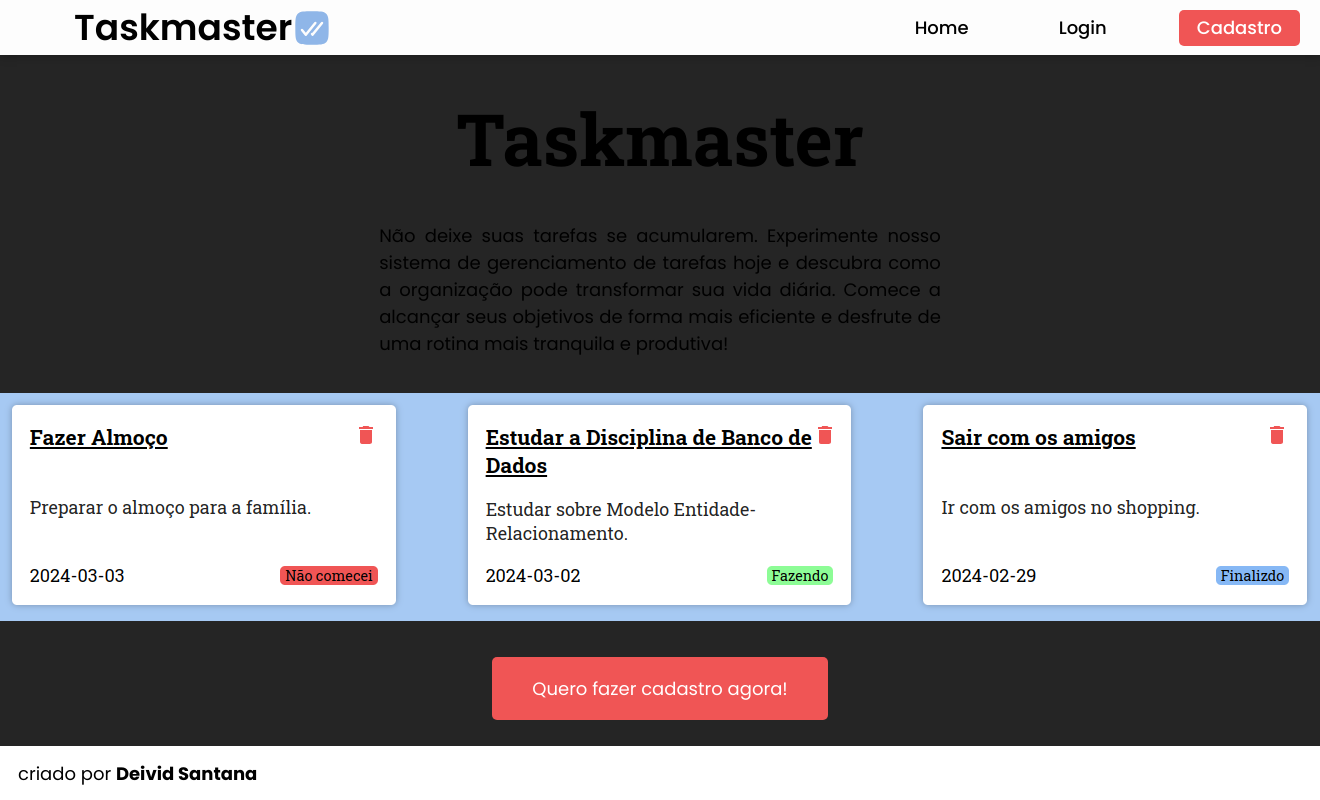
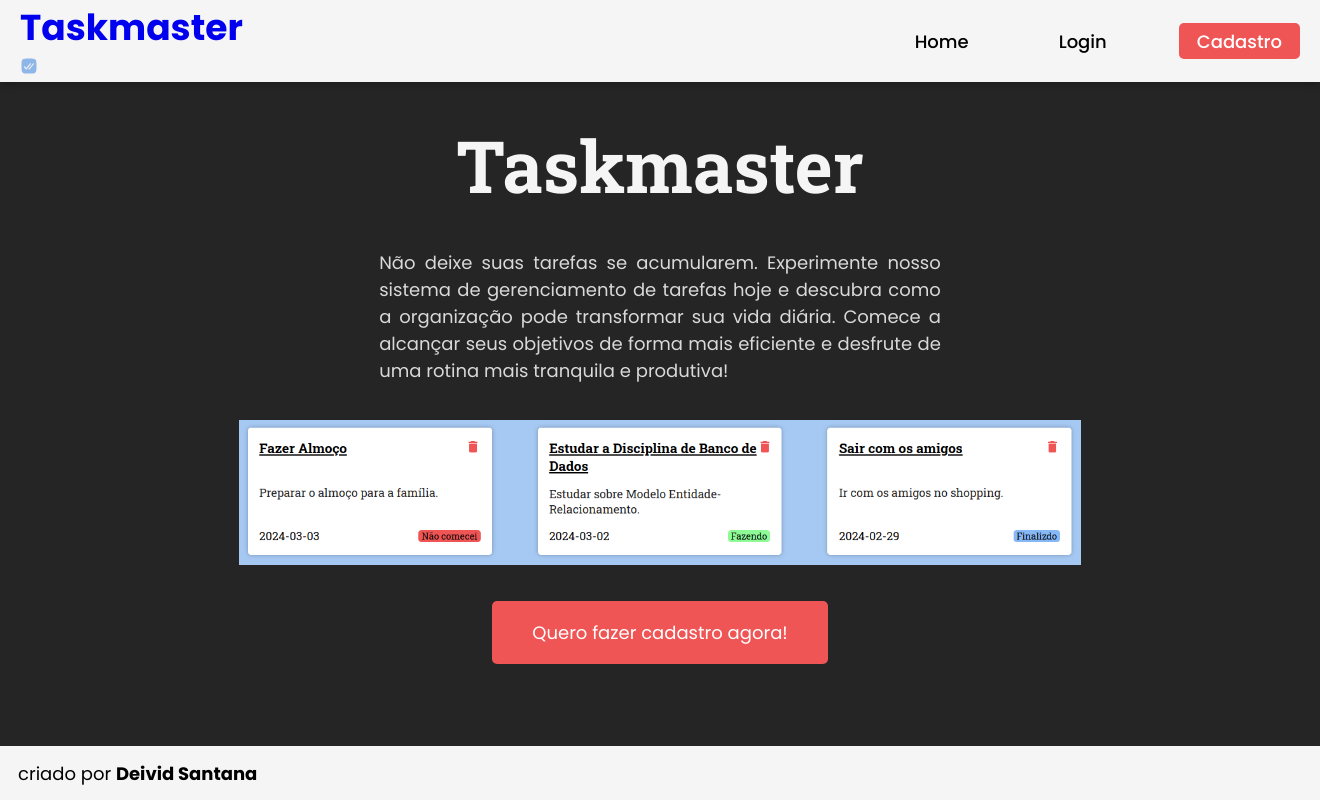
Before and after one commit to DeividSouSan/Taskmaster, a Flask app: page / in a window 1320 px wide. Run offline with Flask 3, Linux system fonts and the light colour scheme; parts of the project's set-up code (start-up, migrations or seed data) failed here and were passed over; some libraries are stand-ins or nearby versions.

Commit message:
chore: styling

```diff
--- a/src/static/css/base.css
+++ b/src/static/css/base.css
@@ -5,10 +5,16 @@
 }
 
 :root {
+    /* Index */
     --page-background: #252525;
-    --subtle-text: #AFAFAF;
-    --container: #FDFDFD;
-    --error-text: rgb(240, 85, 85);
+    --title: #f5f5f5;
+    --text: #d9d9d9;
+
+
+    /* Logo */
+    --logo-text: #252525;
+    /* Header, Footer, Menu */
+    --container-background: #f5f5f5;
 
     /* Account Floating Menu */
     --action-hover: #AFAFAF;
@@ -59,11 +65,24 @@
 }
 
 header {
-    .logo {
+    display: flex;
+    flex-direction: row;
+    align-items: center;
+    justify-content: space-between;
+
+    background-color: var(--container-background);
+    box-shadow: 0px 0px 10px rgba(0, 0, 0, 0.363);
+    padding: 0px 20px;
+
+    a {
+        text-decoration: none;
+    }
+
+    .logo-partial {
         display: flex;
         align-items: center;
 
-        color: black;
+        color: var(--logo-text);
         text-decoration: none;
 
         user-select: none;
@@ -117,7 +136,7 @@
     bottom: 0;
     left: 0;
 
-    background-color: white;
+    background-color: var(--container-background);
 
     width: 100%;
     height: 3rem;
--- a/src/static/css/board.css
+++ b/src/static/css/board.css
@@ -17,7 +17,7 @@
     margin: 1rem 0;
     width: 80%;
 
-    background-color: var(--container);
+    background-color: var(--container-background);
 
     padding: 0.5rem 1rem;
     border-radius: 5px;
--- a/src/static/css/forms.css
+++ b/src/static/css/forms.css
@@ -27,7 +27,7 @@
     width: 30%;
 
     margin: auto;
-    background-color: var(--container);
+    background-color: var(--container-background);
 
     padding: 1rem;
     box-shadow: 0 0 5px rgba(0, 0, 0, 0.27);
--- a/src/static/css/index.css
+++ b/src/static/css/index.css
@@ -7,7 +7,6 @@
 
     font-family: "Roboto slab", sans-serif;
 }
-
 
 .container {
     display: flex;
@@ -21,14 +20,18 @@
     h1 {
         font-size: 4rem;
         text-align: center;
-        color: var(--pseudo-white)
+        color: var(--title)
     }
 
     p {
+        text-align: justify;
         font-family: "Poppins", sans-serif;
 
-        text-align: justify;
-        color: var(--dark-gray);
+        color: var(--text);
+    }
+
+    img {
+        width: 150%;
     }
 
     .register-button {
--- a/src/static/css/pages-navigation.css
+++ b/src/static/css/pages-navigation.css
@@ -1,40 +1,3 @@
-header {
-    display: flex;
-    flex-direction: row;
-    align-items: center;
-    justify-content: space-between;
-
-    background-color: var(--container);
-    box-shadow: 0px 0px 10px rgba(0, 0, 0, 0.363);
-    padding: 0px 20px;
-
-    .logo {
-        a {
-            display: flex;
-            align-items: center;
-
-            user-select: none;
-            color: black;
-            text-decoration: none;
-
-            h1 {
-                font-weight: 600;
-                margin-left: 3rem;
-            }
-
-            svg {
-                width: 40px;
-                height: 40px;
-            }
-        }
-
-        a:link {
-            color: black;
-            text-decoration: none;
-        }
-    }
-
-
     ul {
         display: flex;
         flex-direction: row;
@@ -68,4 +31,3 @@
             }
         }
     }
-}
```
